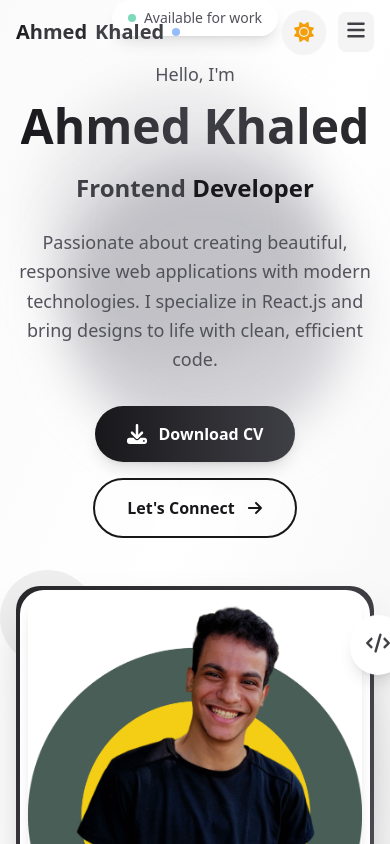
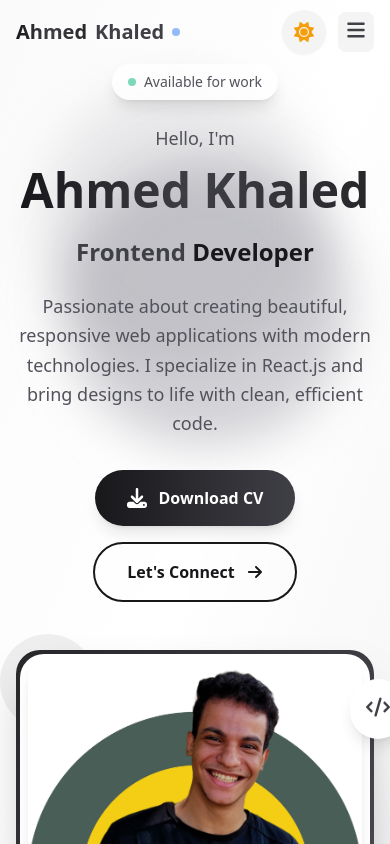
Before and after one commit to AhmedKhaledp-0/AhmedKhald-Portfolio, a React (Vite) app: page / in a window 390 px wide. Shown: the top 844 px of the page. Built offline with nearby package versions, Linux system fonts and the light colour scheme.

Commit message:
Enhance Footer and Hero components: improve layout for better responsiveness and adjust styling; update ThemeToggle icon color for improved visibility

```diff
--- a/src/components/Footer/Footer.tsx
+++ b/src/components/Footer/Footer.tsx
@@ -12,7 +12,6 @@ const Footer = () => {
 
       <div className="container mx-auto px-4 py-12 relative z-10">
         <div className="flex flex-col items-center space-y-8">
-
           {/* Logo/Name */}
           <div className="text-center">
             <button
@@ -49,13 +48,13 @@ const Footer = () => {
           {/* Copyright */}
           <div className="text-center pt-6 border-t border-zinc-200/50 dark:border-zinc-700/50 w-full max-w-md">
             <p className="text-sm text-zinc-600 dark:text-zinc-400">
-              &copy; {new Date().getFullYear()} Ahmed Khaled. All rights reserved.
+              &copy; {new Date().getFullYear()} Ahmed Khaled. All rights
+              reserved.
             </p>
             <p className="text-xs text-zinc-500 dark:text-zinc-500 mt-1">
               Made with ❤️ using React & TypeScript
             </p>
           </div>
-
         </div>
       </div>
 
--- a/src/components/Hero/Hero.tsx
+++ b/src/components/Hero/Hero.tsx
@@ -6,7 +6,7 @@ const Hero = () => {
   return (
     <section
       id="home"
-      className="relative min-h-screen flex items-center overflow-hidden"
+      className="relative min-h-screen flex items-center overflow-hidden pt-16 lg:pt-0"
     >
       {/* Background Elements */}
       <div className="absolute inset-0 bg-gradient-to-br from-zinc-50 via-white to-zinc-100 dark:from-zinc-900 dark:via-zinc-800 dark:to-zinc-900"></div>
--- a/src/components/ThemeToggle/ThemeToggle.tsx
+++ b/src/components/ThemeToggle/ThemeToggle.tsx
@@ -28,7 +28,7 @@ const ThemeToggle = () => {
         />
         <FontAwesomeIcon
           icon={faMoon}
-          className={`absolute inset-0 h-5 w-5 text-slate-700 transition-all duration-300 ${
+          className={`absolute inset-0 h-5 w-5 text-slate-300 transition-all duration-300 ${
             isDarkMode
               ? "opacity-100 rotate-0 scale-100"
               : "opacity-0 -rotate-90 scale-75"
```
